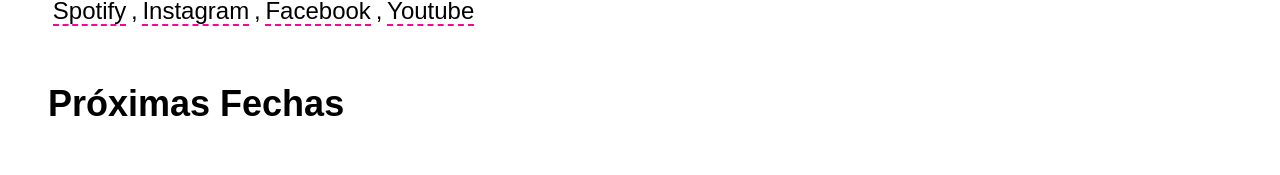
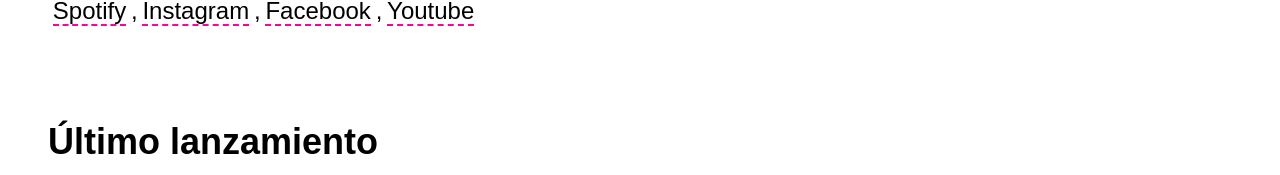
Before and after one commit to germanrdz/svnt.mx, a Next.js app: page / in a window 1280 px wide. Shown: the part 415-590 px from the top of the page. Built offline with nearby package versions, Linux system fonts and the light colour scheme; a web font is replaced by a local one.

Commit message:
Removing tourbox

```diff
--- a/components/TourBox.js
+++ b/components/TourBox.js
@@ -5,11 +5,10 @@ const TourBox = () => (
       className="songkick-widget"
       data-theme="light"
       data-font-color="#000"
+      data-track-button="on"
+      data-detect-style="true"
       data-background-color="#fff"
       data-locale="es"
-      style={{
-        border: 0,
-      }}
     >
       <h2>Próximas Fechas</h2>
     </a>
--- a/components/Video.js
+++ b/components/Video.js
@@ -2,8 +2,8 @@ import styled from "@emotion/styled";
 import { css } from "@emotion/react";
 
 const squareStyle = css`
-  width: 280px;
-  height: 280px;
+  width: 284px;
+  height: 284px;
 
   margin: 5px;
 `;
--- a/pages/index.js
+++ b/pages/index.js
@@ -64,7 +64,7 @@ const Home = () => (
         <a href="https://www.youtube.com/c/SVNTMX">Youtube</a>
       </P>
 
-      <TourBox />
+      {/* <TourBox /> */}
     </Section>
 
     <Section>
```
